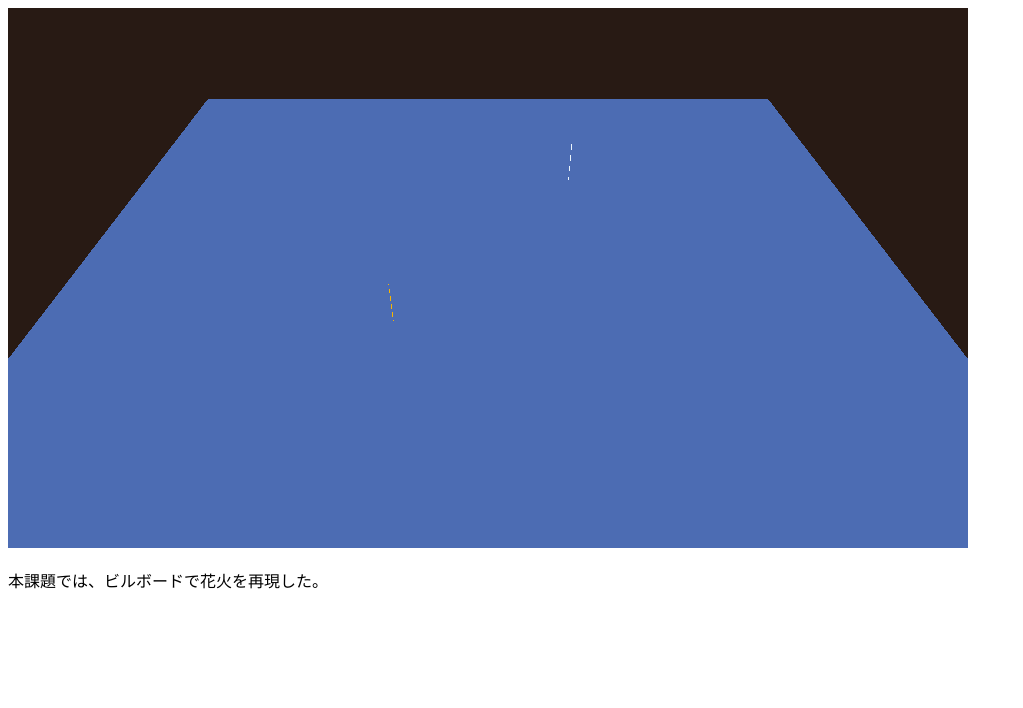
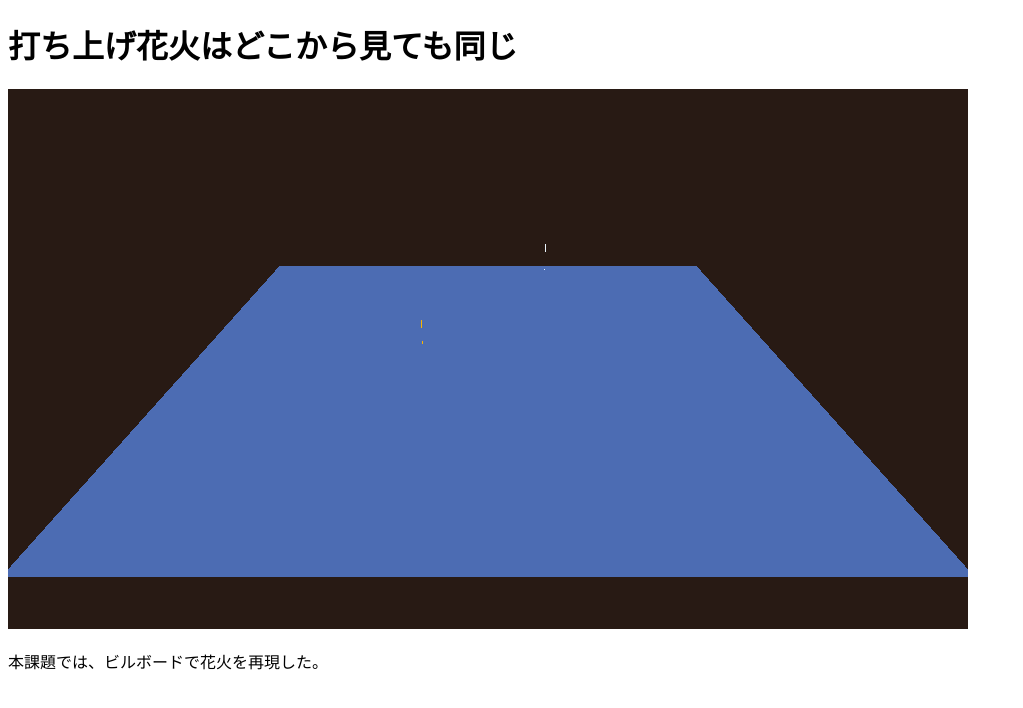
Before and after one commit to HARAWATAN/CG-Portfolio, a plain HTML site: page CG-Report4.html in a window 1280 px wide. Shown: the whole page, without its empty margins (0-1023 px from the left). Drawn offline with nearby package versions, Linux system fonts and the light colour scheme; animation ran at ten frames a second.

Commit message:
fireworks

```diff
--- a/CG-Report4.html
+++ b/CG-Report4.html
@@ -31,7 +31,7 @@
         // カメラを作成
         const camera = new THREE.PerspectiveCamera(45, width / height);
         // カメラの初期座標を設定
-        camera.position.set(0, 500, 600);
+        camera.position.set(0, 500, 1000);
 
         // カメラコントローラーを作成
         const controls = new THREE.OrbitControls(camera,document.body);
@@ -128,9 +128,9 @@
           // レンダリング
           renderer.render(scene, camera);
           requestAnimationFrame(tick);
-          box_1.position.y += 1;
-          box_2.position.y += 2;
-          box_3.position.y += 1;
+          box_1.position.y += 2;
+          box_2.position.y += 3;
+          box_3.position.y += 2;
           if(box_1.position.y > 250)
           {
             F1 = 1;
@@ -210,6 +210,7 @@
     </script>
   </head>
   <body>
+    <h1>打ち上げ花火はどこから見ても同じ</h1>
     <canvas id="myCanvas"></canvas>
     <p>本課題では、ビルボードで花火を再現した。</p>
   </body>
```
